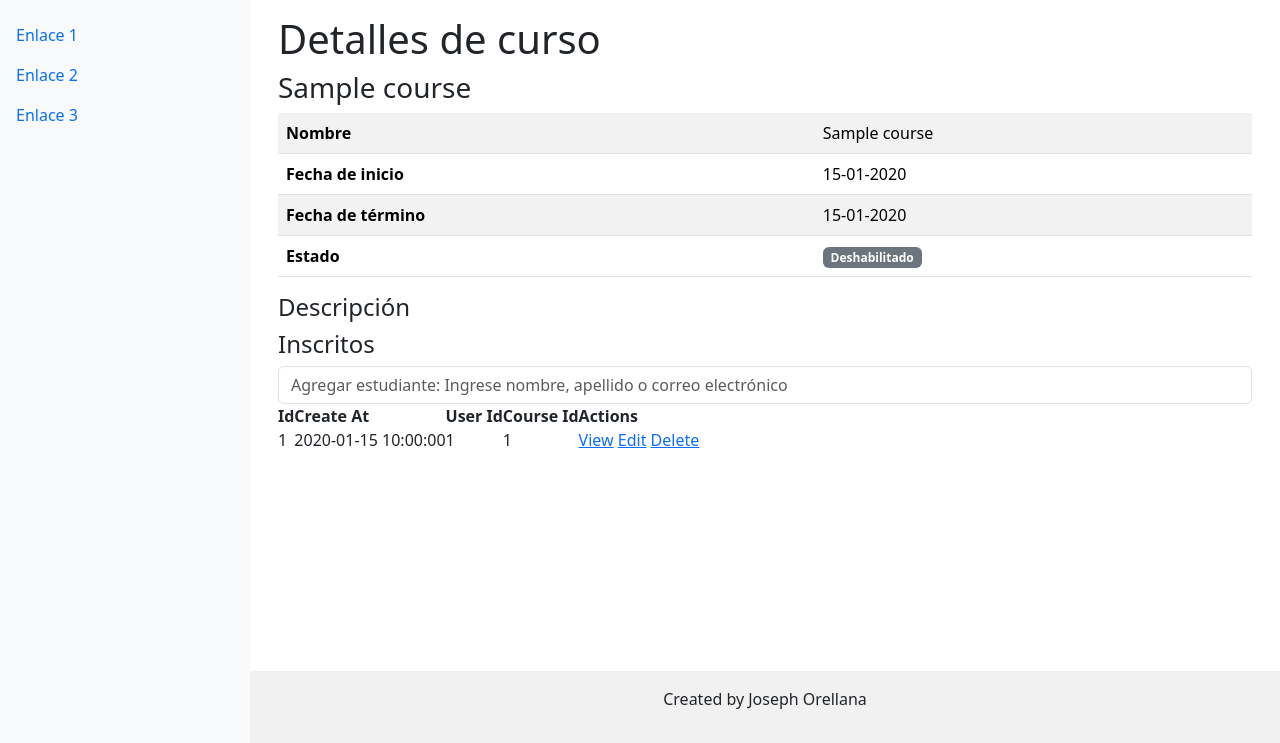
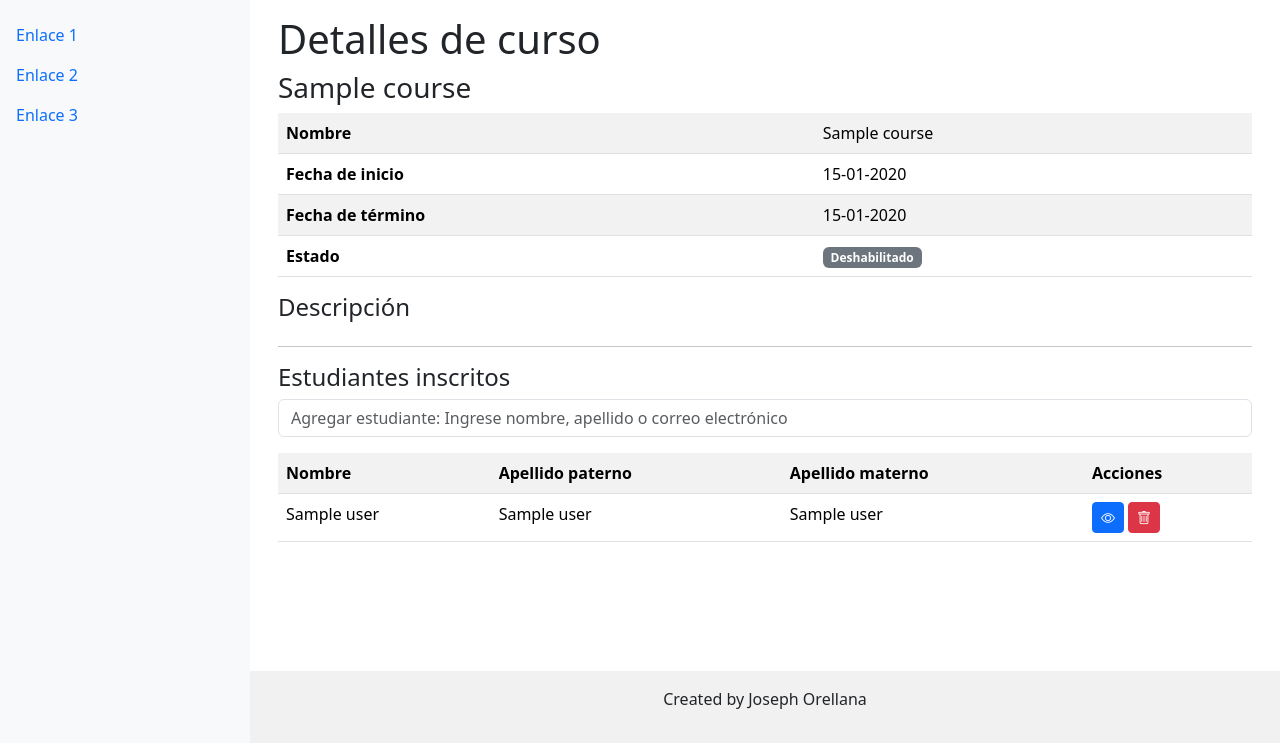
Before and after one commit to josephorellana/demo-with-cakephp, a CakePHP app: template app/src/Template/Courses/view.ctp in a window 1280 px wide. Shown: the part 57-800 px from the top of the page. Run offline with PHP 8.4 and a stand-in for CakePHP, Linux system fonts and the light colour scheme; the template is opened without the code that fills it: most values are stand-ins (such as "Sample title", 1, 10 or a date in 2020); data that the repository does not hold is empty; some libraries are stand-ins or nearby versions.

Commit message:
Show enrollments users fixed

```diff
--- a/app/src/Controller/CoursesController.php
+++ b/app/src/Controller/CoursesController.php
@@ -35,7 +35,7 @@ class CoursesController extends AppController
     public function view($id = null)
     {
         $course = $this->Courses->get($id, [
-            'contain' => ['Enrollments'],
+            'contain' => ['Enrollments' => ['Users']],
         ]);
 
         $this->set('course', $course);
--- a/app/src/Template/Courses/view.ctp
+++ b/app/src/Template/Courses/view.ctp
@@ -26,32 +26,38 @@
         <h4>Descripción</h4>
         <?= $this->Text->autoParagraph(h($course->description)); ?>
     </div>
+    <hr>
     <div class="related">
-        <h4>Inscritos</h4>
-        <div class="dropdown">
+        <h4>Estudiantes inscritos</h4>
+        <div class="dropdown mb-3">
             <input type="text" id="student-search" class="form-control" placeholder="Agregar estudiante: Ingrese nombre, apellido o correo electrónico" autocomplete="off">
             <ul class="dropdown-menu w-100" id="student-search-result"></ul>
         </div>
 
         <?php if (!empty($course->enrollments)): ?>
-        <table cellpadding="0" cellspacing="0">
+        <table class="table table-hover table-striped">
             <tr>
-                <th scope="col"><?= __('Id') ?></th>
-                <th scope="col"><?= __('Create At') ?></th>
-                <th scope="col"><?= __('User Id') ?></th>
-                <th scope="col"><?= __('Course Id') ?></th>
-                <th scope="col" class="actions"><?= __('Actions') ?></th>
+                <th scope="col">Nombre</th>
+                <th scope="col">Apellido paterno</th>
+                <th scope="col">Apellido materno</th>
+                <th scope="col" class="actions">Acciones</th>
             </tr>
-            <?php foreach ($course->enrollments as $enrollments): ?>
+            <?php foreach ($course->enrollments as $enrollment): ?>
             <tr>
-                <td><?= h($enrollments->id) ?></td>
-                <td><?= h($enrollments->create_at) ?></td>
-                <td><?= h($enrollments->user_id) ?></td>
-                <td><?= h($enrollments->course_id) ?></td>
+                <td><?= h($enrollment->user->name) ?></td>
+                <td><?= h($enrollment->user->paternal_last_name) ?></td>
+                <td><?= h($enrollment->user->maternal_last_name) ?></td>
                 <td class="actions">
-                    <?= $this->Html->link(__('View'), ['controller' => 'Enrollments', 'action' => 'view', $enrollments->id]) ?>
-                    <?= $this->Html->link(__('Edit'), ['controller' => 'Enrollments', 'action' => 'edit', $enrollments->id]) ?>
-                    <?= $this->Form->postLink(__('Delete'), ['controller' => 'Enrollments', 'action' => 'delete', $enrollments->id], ['confirm' => __('Are you sure you want to delete # {0}?', $enrollments->id)]) ?>
+                    <?= $this->Html->link(
+                        '<i class="bi bi-eye"></i>',
+                        ['controller' => 'Users', 'action' => 'view', $enrollment->user->id],
+                        ['class' => 'btn btn-sm btn-primary', 'title' => 'Ver', 'escape' => false]
+                        ) ?>
+                    <?= $this->Form->postLink(
+                        '<i class="bi bi-trash"></i>',
+                        ['controller' => 'Courses', 'action' => 'deleteEnrollment', $enrollment->user->id],
+                        ['confirm' => __('¿Está seguro que desa quitar a {0} {1} de este curso?', $enrollment->user->name, $enrollment->user->paternal_last_name), 'class' => 'btn btn-sm btn-danger', 'title' => 'Eliminar', 'escape' => false]
+                        ) ?>
                 </td>
             </tr>
             <?php endforeach; ?>
```
